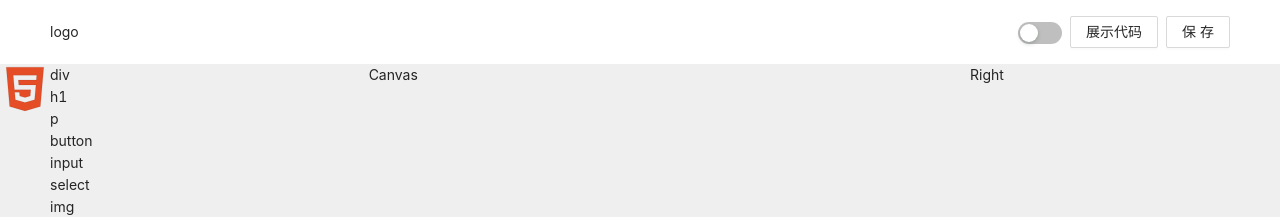
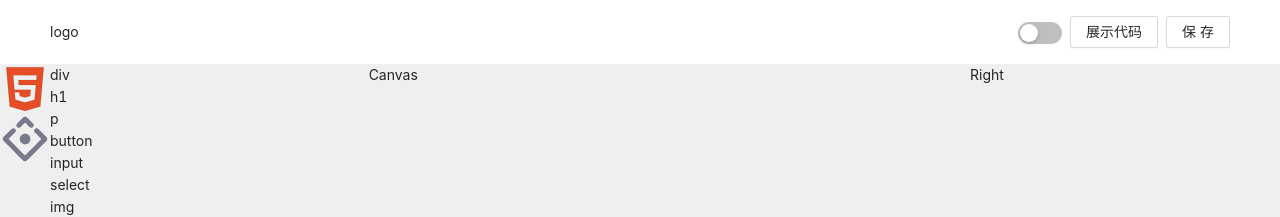
Before and after one commit to liangchaofei/react-lowcode, a Next.js app: page /editor in a window 1280 px wide. Shown: the top 217 px of the page. Built offline with nearby package versions, Linux system fonts and the light colour scheme.

Commit message:
feat: init left

```diff
--- a/components/editor/Left/index.tsx
+++ b/components/editor/Left/index.tsx
@@ -1,6 +1,5 @@
 import React, { useState, ReactElement } from "react";
 import menus from '../../../schema/fields';
-
 interface IconProps {
     active: boolean
 }
@@ -23,6 +22,35 @@ export const icons = {
           </svg>
         )
     },
+    antd: ({ active }: IconProps) => {
+        return (
+          <svg
+            className="w-6 h-6 mx-auto"
+            fill="none"
+            stroke="currentColor"
+            viewBox="0 0 1024 1024"
+            version="1.1"
+            xmlns="http://www.w3.org/2000/svg"
+          >
+            <path
+              d="M179.92191999 517.23776c1.89952 2.10944 3.70688 4.3008 5.70880001 6.30272001C279.8848 617.87136 374.15424001 712.17664 468.41344 806.5024c11.0336 11.0336 22.01088 22.12864 32.98816 33.21856 6.91712 6.97856 13.7984 6.6048 21.6576-1.26976 37.8112-37.84192 75.61216-75.68896 113.41824-113.536l201.68192-201.86624c8.22784-8.24832 8.2176-14.35648-0.07168-22.65088-40.82176-40.85248-81.6384-81.70496-122.48064-122.53696-19.46112-19.46112-22.49216-45.40928-7.66976-66.46784 16.89088-23.99744 52.63872-28.07296 73.52832-7.50592 40.82176 40.18176 81.12128 80.88576 121.61024 121.39008 15.72864 15.73376 31.51872 31.4112 47.10912 47.28832001 22.4512 22.87616 22.65088 56.11008 0.128 78.74047999-55.86944 56.15616001-111.96928 112.08192-167.94112 168.13568a312823.92576 312823.92576 0 0 0-229.23776 229.73952c-13.0304 13.07648-28.31872 19.55328-46.89408 17.87392-12.60544-1.14176-23.51616-6.1696-32.39424-14.976a35948.48256 35948.48256 0 0 1-109.21984-109.0304c-95.89248-95.98976-191.72864-192.0512-287.69792-287.97952-9.62048-9.62048-16.96256-20.17792-19.18464-33.87904-2.98496-18.37056 1.65376-34.67264001 14.56128-47.82592 30.94016-31.5392 62.37184-62.60736 93.61408-93.8496 0.21504-0.20992 0.5376-0.32256 0.81408-0.48128 1.21855999 2.80064-1.0496 4.37248-2.30912 6.20544-8.56064 12.38528-15.70304 25.41056-19.21536 40.22271999-4.58752 19.32288-1.23392 37.4784 7.8848 54.79424001 5.45792 10.368 12.55424 19.584 20.35712 28.288 2.41152 2.70336 4.53632 5.632 6.47167999 8.69376z"
+              fill={active ? '#722ed1' : '#79798c'}
+            ></path>
+            <path
+              d="M336.04608 234.6752c0.0512-15.68256 4.98688-27.3408 14.5152-36.93568 41.2416-41.51296 82.432-83.09248 123.9296-124.35968 22.20544-22.08256 55.4496-22.34368 77.76768-0.32256 41.5488 40.99583999 82.7392 82.35008 123.8016 123.84256 13.77792 13.9264 17.85856 31.08352 11.96032001 49.792-5.66783999 17.95584-18.35008 29.27104-36.77184001 33.20832-18.5088 3.95776-34.05824-2.24768-47.22176-15.47264-26.03008-26.17344-52.16768-52.2496-78.26944-78.35648001-9.0112-9.0112-14.94016-8.97536-24.00256 0.09728001-26.76224 26.7776-53.49376 53.59616-80.31232 80.32768-18.92864 18.87744-45.37344 21.15072-66.14016 5.4272-12.8768-9.76383999-19.01568-23.17312-19.25632-37.248z"
+              fill={active ? '#fa541c' : '#79798c'}
+            ></path>
+            <path
+              d="M406.12352 509.7472c-0.12288-58.52672 46.89408-107.77088 107.7504-107.65824 60.75904 0.10752 107.72991999 47.7696 107.9296 107.5712 0.20992 60.97920001-48.08192 108.41599999-108.06784 108.3648-61.54752-0.05632-108.1344-50.25792-107.61216-108.27776z"
+              fill={active ? '#d4237a' : '#79798c'}
+            ></path>
+            <path
+              d="M179.92191999 517.23776c-18.40128-18.60096-33.90464-39.03488-37.56543998-65.8432-2.10432-15.41632 1.24416-30.33088 7.96159999-44.41088 4.00384-8.38656 8.6016-16.41472 14.18752-23.86944 0.90112-1.21344 2.16576-2.3552 2.23744-4.08064 24.51455999-24.51968 48.896-49.17248 73.58976-73.51296001 19.93728-19.6608 50.2528-19.5072 69.62688-0.06655999 19.38944 19.46624 19.3536 50.19136-0.43008 70.08256A40343.72608 40343.72608 0 0 1 184.832 500.28032c-4.95616 4.92544-7.2448 10.15808-4.91008001 16.95744z"
+              fill={active ? '#4284EA' : '#79798c'}
+            ></path>
+          </svg>
+        )
+      },
 }
 
 const Left = (): ReactElement => {
@@ -40,6 +68,7 @@ const Left = (): ReactElement => {
                         return (
                             <div
                                 key={menu.key}
+                                onClick={() => setType(menu.key)}
                                 style={{ width: 50, height: 50}}
                             >
                                 <MenuIcon active={menu.key === type} />
@@ -50,9 +79,9 @@ const Left = (): ReactElement => {
             </div>
             <div>
                 {
-                    data?.map(item => {
+                    data?.map((item: any) => {
                         return (
-                            <div key={item.type}>{item.type}</div>
+                            <div key={item.type} className='leftdom'>{item.type}</div>
                         )
                     })
                 }
--- /dev/null
+++ b/schema/fields/antd.tsx
@@ -0,0 +1,95 @@
+import { FieldNode } from '../types'
+
+const fields: FieldNode[] = [
+  {
+    type: 'Button',
+    module: 'antd',
+    props: {
+      children: 'Button',
+      type: 'ghost',
+    },
+  },
+  {
+    type: 'Input',
+    module: 'antd',
+    props: {},
+  },
+  {
+    type: 'InputNumber',
+    module: 'antd',
+    props: {},
+  },
+  {
+    type: 'Radio',
+    module: 'antd',
+    props: {
+      options: [
+        { value: 'man', label: 'man' },
+        { value: 'woman', label: 'woman' },
+      ],
+    },
+  },
+  {
+    type: 'Table',
+    module: 'antd',
+    props: {
+      columns: [
+        {
+          title: '姓名',
+          dataIndex: 'name',
+          key: 'name',
+        },
+        {
+          title: '年龄',
+          dataIndex: 'age',
+          key: 'age',
+        },
+        {
+          title: '住址',
+          dataIndex: 'address',
+          key: 'address',
+        },
+      ],
+      dataSource: [
+        {
+          key: '1',
+          name: '胡彦斌',
+          age: 32,
+          address: '西湖区湖底公园1号',
+        },
+        {
+          key: '2',
+          name: '胡彦祖',
+          age: 42,
+          address: '西湖区湖底公园1号',
+        },
+      ],
+    },
+  },
+  {
+    type: 'Form',
+    module: 'antd',
+    props: {},
+  },
+  {
+    type: 'Form.Item',
+    props: {
+      label: 'Username',
+      name: 'username',
+    },
+  },
+  {
+    type: 'Progress',
+    module: 'antd',
+    displayName: '进度条组件',
+    props: {
+      theme: 'success',
+      type: 'circle',
+      size: 200,
+      percent: 30,
+      strokeWidth: 10,
+    },
+  },
+]
+
+export default fields
--- a/schema/fields/index.tsx
+++ b/schema/fields/index.tsx
@@ -2,6 +2,7 @@ import React, { ReactElement } from 'react'
 import { icons } from '../../components/editor/Left'
 import DragPanel from '../../components/editor/Left/DragPanel'
 import h5 from './h5'
+import antd from './antd'
 
 type MenuItem = {
     key: string
@@ -15,6 +16,11 @@ const menus: MenuItem[] = [
         icon: 'HTML5',
         panel: <DragPanel data={h5} />,
     },
+    {
+        key: 'antd',
+        icon: 'antd',
+        panel: <DragPanel data={antd} />,
+      },
 ];
 
 export default menus;
--- /dev/null
+++ b/schema/preview/antd.tsx
@@ -0,0 +1,15 @@
+import React from 'react'
+import { Button, Table, Input, InputNumber, Radio, Form,Progress } from 'antd'
+
+const previewFields = {
+  Input,
+  InputNumber,
+  Radio: Radio.Group,
+  Button,
+  Table,
+  Form,
+  'Form.Item': Form.Item,
+  Progress
+}
+
+export default previewFields
--- a/schema/preview/index.ts
+++ b/schema/preview/index.ts
@@ -1,7 +1,8 @@
 import h5 from './h5';
-
+import antd from './antd';
 const data = {
   ...h5,
+  ...antd
 };
 
 export default data;
```
